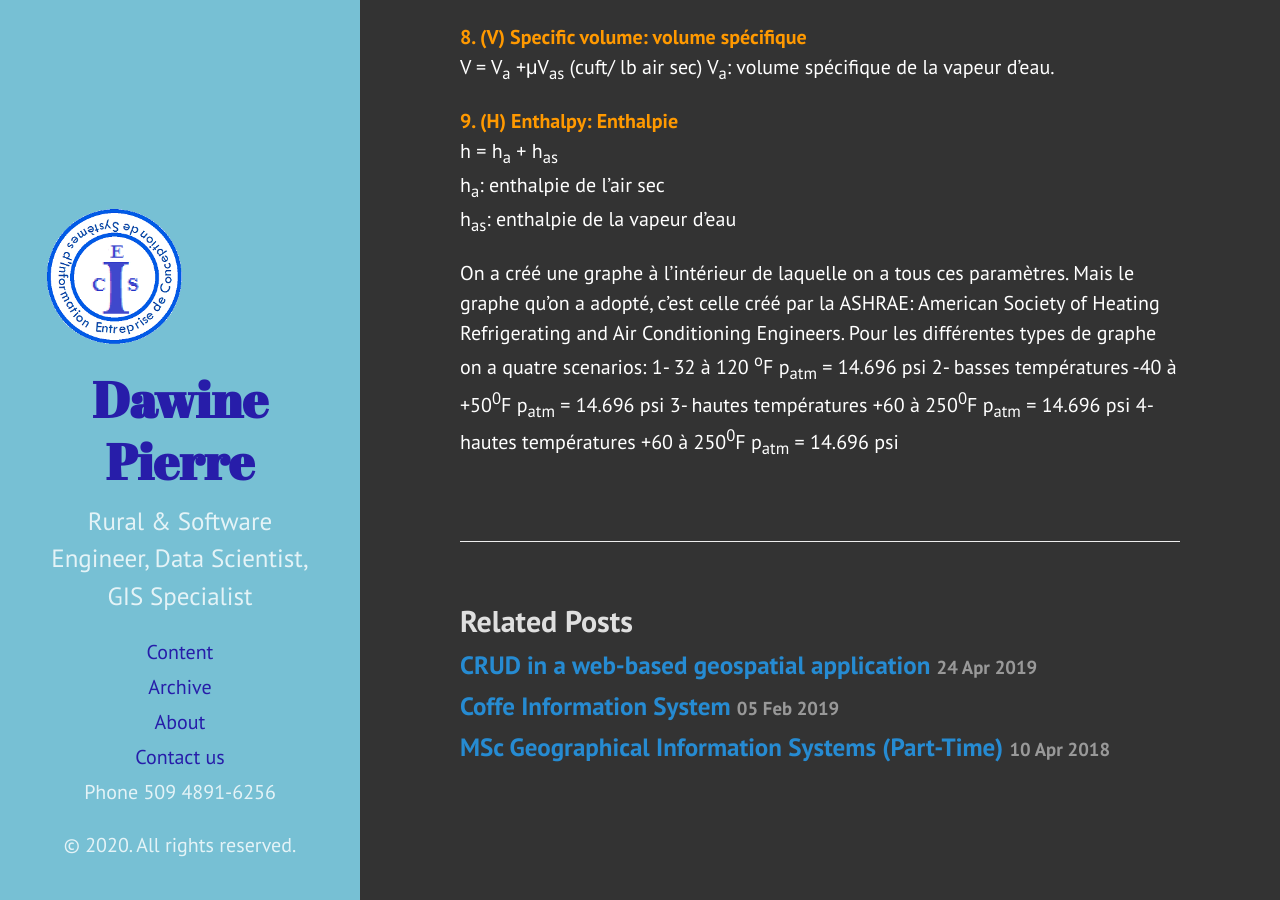
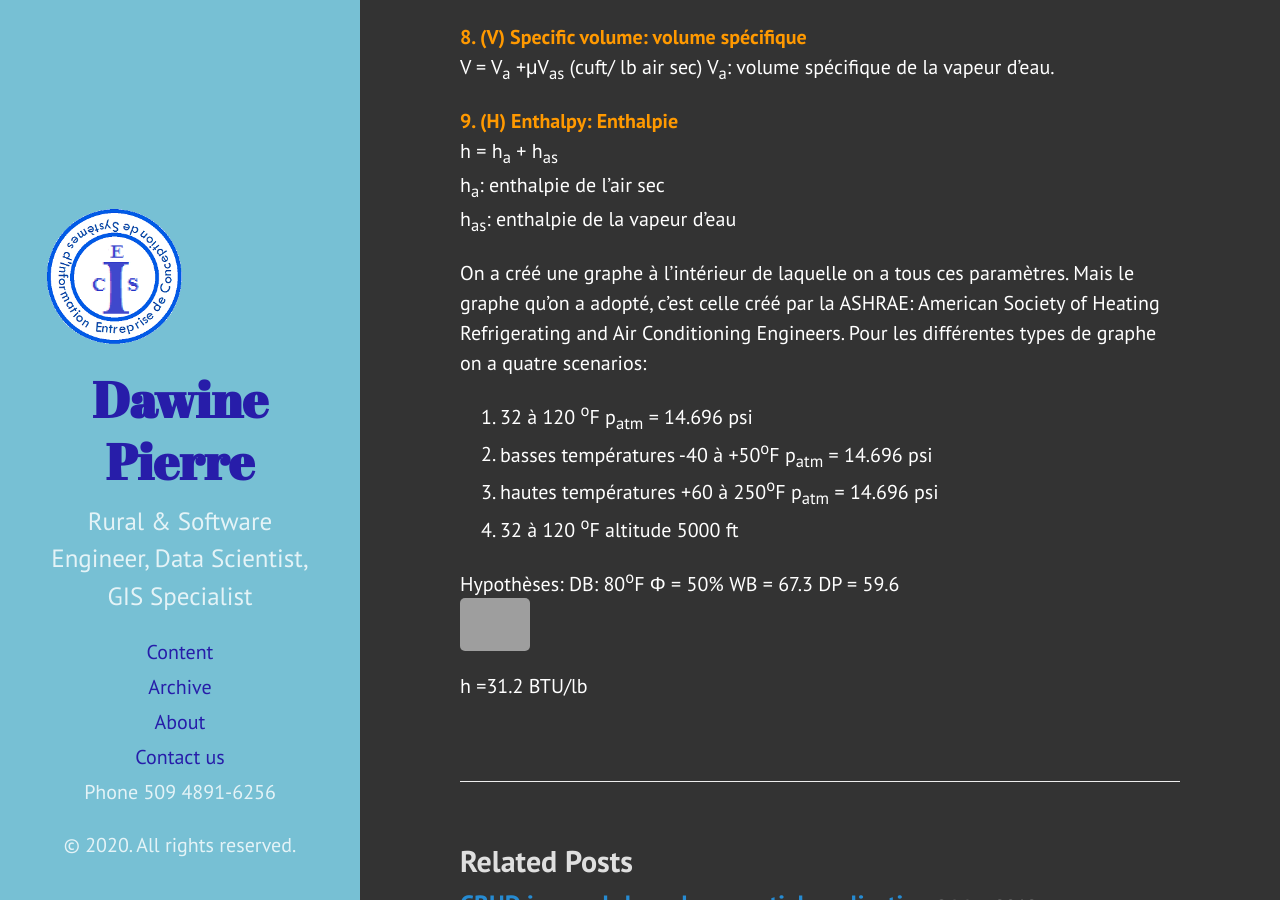
Before and after one commit to pdawine/pdawine.github.io, a Jekyll site: the page built from _posts/2020-01-20-cours-de-climatisation.md, in a window 1280 px wide and 900 px high, scrolled down 6201 px. Built offline with Jekyll 4.4.1, drawn with Linux system fonts in a browser that asks for light colours; grey boxes are pictures that could not be loaded.

Commit message:
Update 2020-01-20-cours-de-climatisation.md

```diff
--- a/_posts/2020-01-20-cours-de-climatisation.md
+++ b/_posts/2020-01-20-cours-de-climatisation.md
@@ -111,8 +111,12 @@ h = h<sub>a</sub> + h<sub>as</sub> <br>
 h<sub>a</sub>: enthalpie de l'air sec <br>
 h<sub>as</sub>: enthalpie de la vapeur d'eau
 
-On a créé une graphe à l'intérieur de laquelle on a tous ces paramètres.  Mais le graphe qu'on a adopté, c'est celle créé par la ASHRAE: American Society of Heating Refrigerating and Air Conditioning Engineers.  Pour les différentes types de graphe on a quatre scenarios:
-1- 32 à 120 <sup>o</sup>F   p<sub>atm</sub> = 14.696 psi
-2- basses températures -40 à +50<sup>0</sup>F  p<sub>atm</sub> = 14.696 psi
-3- hautes températures +60 à 250<sup>0</sup>F  p<sub>atm</sub> = 14.696 psi
-4- hautes températures +60 à 250<sup>0</sup>F  p<sub>atm</sub> = 14.696 psi
+On a créé une graphe à l'intérieur de laquelle on a tous ces paramètres.  Mais le graphe qu'on a adopté, c'est celle créé par la ASHRAE: American Society of Heating Refrigerating and Air Conditioning Engineers.  Pour les différentes types de graphe on a quatre scenarios: <br>
+1. 32 à 120 <sup>o</sup>F   p<sub>atm</sub> = 14.696 psi
+2. basses températures -40 à +50<sup>o</sup>F  p<sub>atm</sub> = 14.696 psi
+3. hautes températures +60 à 250<sup>o</sup>F  p<sub>atm</sub> = 14.696 psi
+4. 32 à 120 <sup>o</sup>F   altitude 5000 ft
+
+Hypothèses: DB: 80<sup>o</sup>F  &Phi; = 50%  WB = 67.3  DP = 59.6
+<img width="70" src="https://latex.codecogs.com/svg.latex?\color{white}\Large&space; W = 0.011\frac{lb_{H_{2}O}}{lb_{air~sec}} " />
+h =31.2 BTU/lb
```
